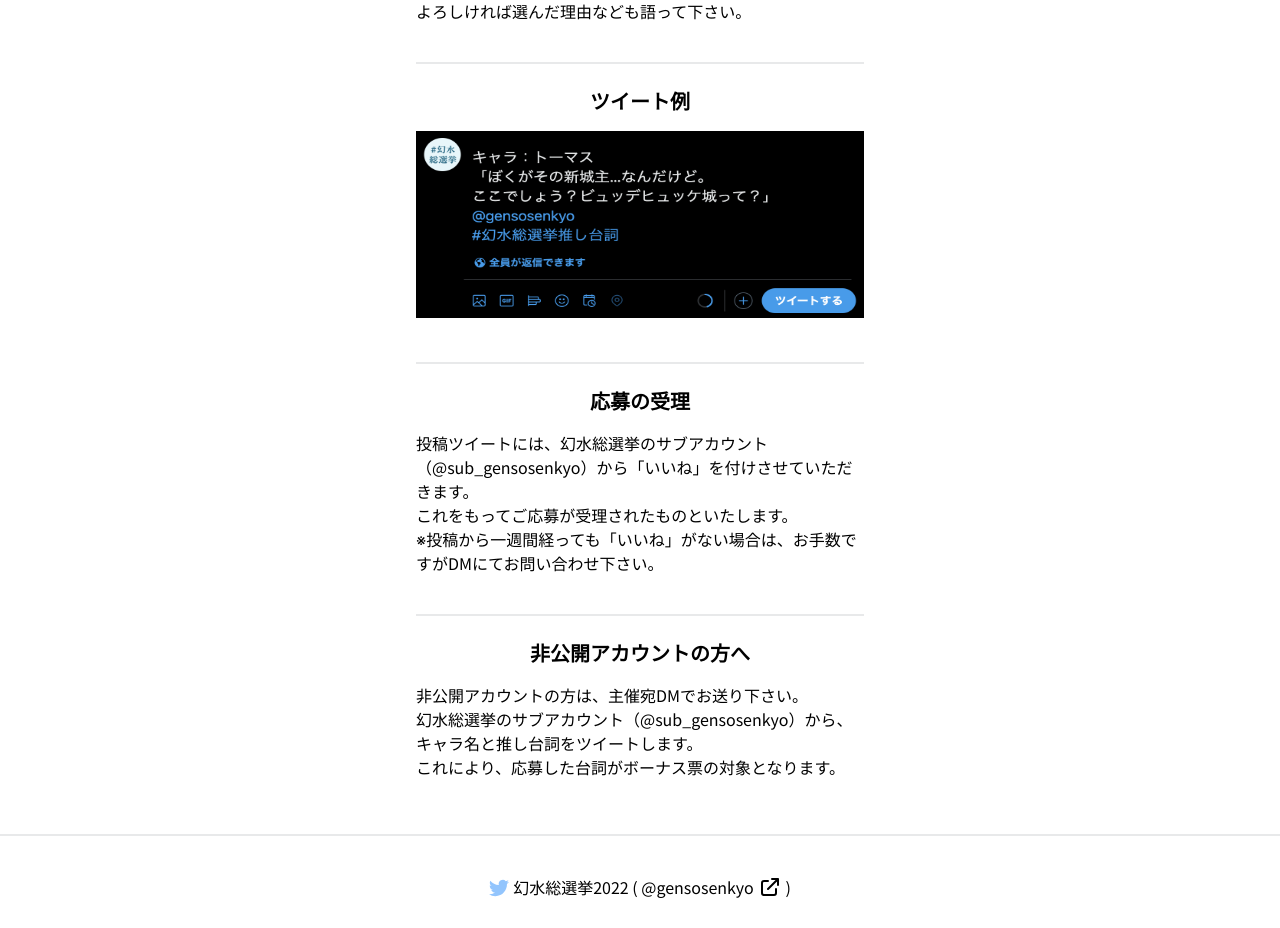
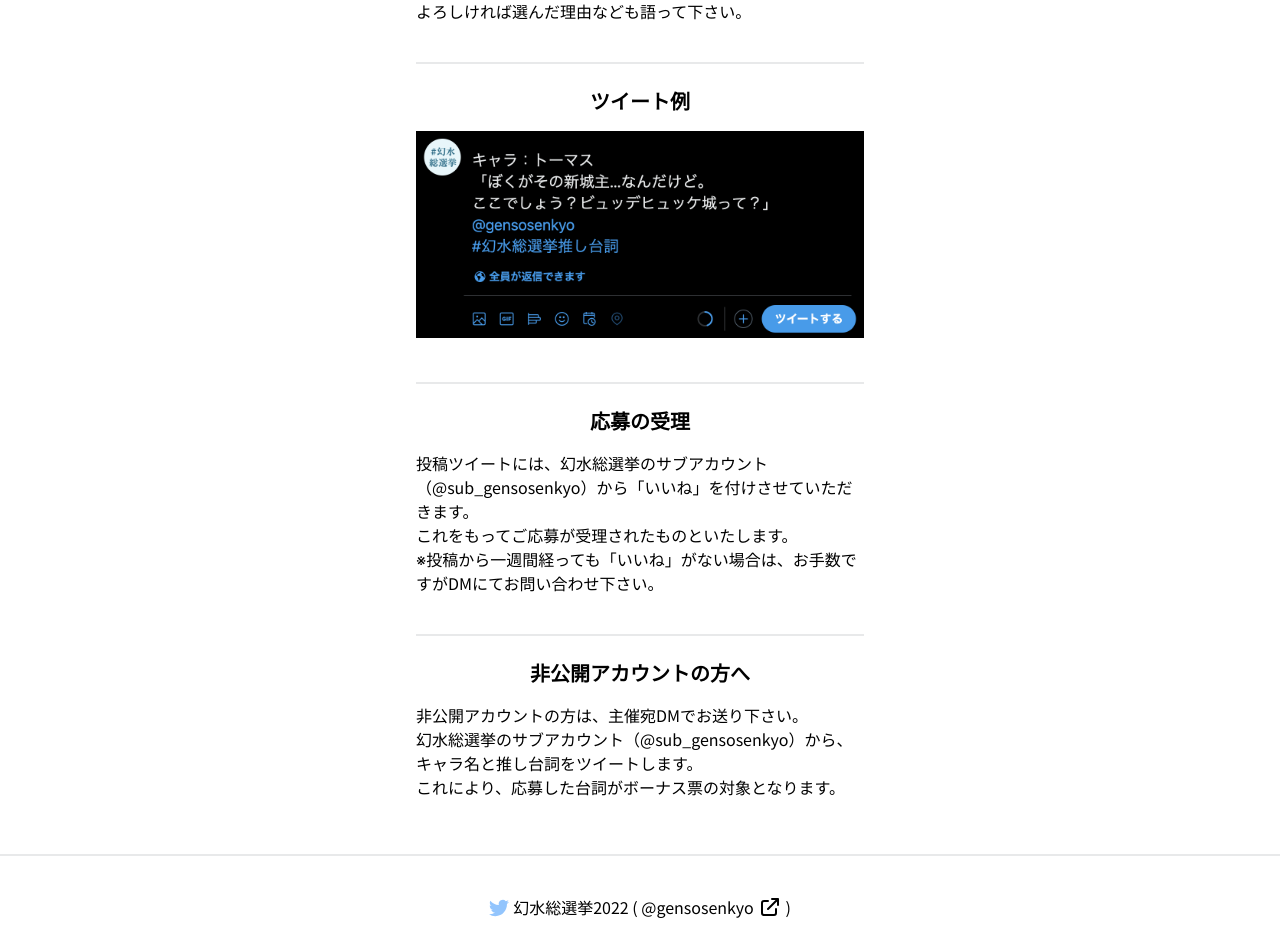
Before and after one commit to true-runes/suikoden-election-2022-frontend, a Next.js app: page /events-in-event/oshi-serif in a window 1280 px wide. Shown: the part 985-1913 px from the top of the page. Built offline with nearby package versions, Linux system fonts and the light colour scheme; no server answers; a web font is replaced by a local one.

Commit message:
feat: 🎸 画像の width & height 指定を修正した

```diff
--- a/pages/events-in-event/oshi-serif.tsx
+++ b/pages/events-in-event/oshi-serif.tsx
@@ -117,8 +117,8 @@ const OshiSerif: NextPage = () => {
                 <Image
                   src="/oshi_serif_sample.png"
                   alt="推し台詞ツイート例"
-                  width={1176}
-                  height={490}
+                  width={1170}
+                  height={540}
                 />
               </div>
 
```
